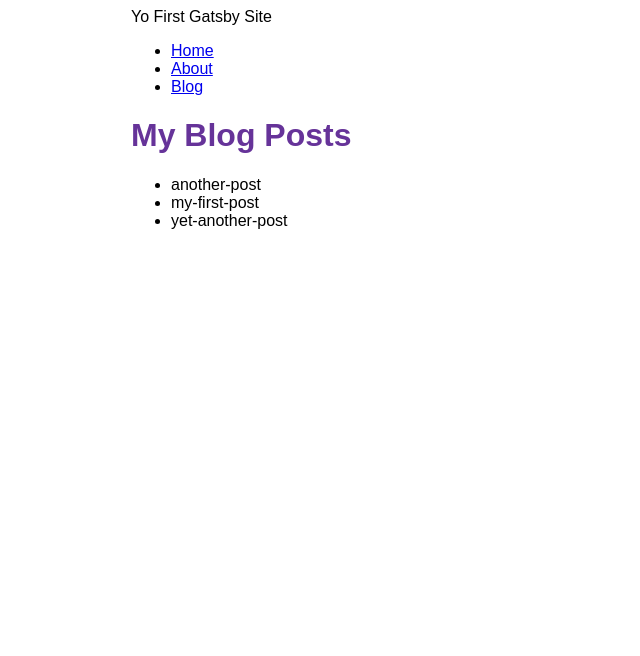
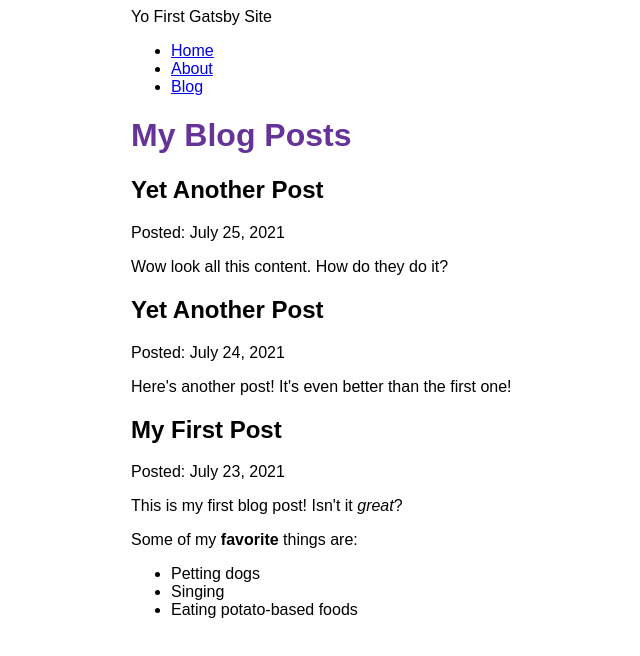
Before and after one commit to dmh247365/my-first-gatsby-site, a Gatsby site: page /blog in a window 1280 px wide. Shown: the whole page, without its empty margins (259-899 px from the left). Built offline with nearby package versions, Linux system fonts and the light colour scheme; Gatsby itself is replaced by a stand-in of ours.

Commit message:
Finished Gasby Tut part 5

```diff
--- a/blog/another-post.mdx
+++ b/blog/another-post.mdx
@@ -0,0 +1,6 @@
+---
+title: "Yet Another Post"
+date: "2021-07-24"
+---
+
+Here's another post! It's even better than the first one!
--- a/blog/my-first-post.mdx
+++ b/blog/my-first-post.mdx
@@ -0,0 +1,12 @@
+---
+title: "My First Post"
+date: "2021-07-23"
+---
+
+This is my first blog post! Isn't it *great*?
+
+Some of my **favorite** things are:
+
+* Petting dogs
+* Singing
+* Eating potato-based foods
--- a/blog/yet-another-post.mdx
+++ b/blog/yet-another-post.mdx
@@ -0,0 +1,6 @@
+---
+title: "Yet Another Post"
+date: "2021-07-25"
+---
+
+Wow look all this content. How do they do it?
--- a/gatsby-config.js
+++ b/gatsby-config.js
@@ -11,6 +11,7 @@
                 name: `blog`,
                 path: `${__dirname}/blog`,
             }
-        }
+        },
+        "gatsby-plugin-mdx",
     ],
 };
--- a/package.json
+++ b/package.json
@@ -15,8 +15,11 @@
     "clean": "gatsby clean"
   },
   "dependencies": {
+    "@mdx-js/mdx": "^1.6.22",
+    "@mdx-js/react": "^1.6.22",
     "gatsby": "^4.9.0",
     "gatsby-plugin-image": "^2.9.0",
+    "gatsby-plugin-mdx": "^3.9.0",
     "gatsby-plugin-sharp": "^4.9.0",
     "gatsby-source-filesystem": "^4.9.0",
     "react": "^17.0.1",
--- a/src/pages/blog.js
+++ b/src/pages/blog.js
@@ -1,28 +1,36 @@
 import * as React from "react"
-import { graphql} from "gatsby";
+import { graphql} from "gatsby"
+import { MDXRenderer } from 'gatsby-plugin-mdx'
 import Layout from '../components/layout'
 
 const BlogPage = ({ data }) => {
     return (
         <Layout pageTitle="My Blog Posts">
-            <ul>
-                {
-                    data.allFile.nodes.map(node => (
-                        <li key={node.name}>
-                            {node.name}
-                        </li>
-                    ))
-                }
-            </ul>
+            {
+                data.allMdx.nodes.map((node) => (
+                    <article key={node.id}>
+                        <h2>{node.frontmatter.title}</h2>
+                        <p>Posted: {node.frontmatter.date}</p>
+                        <MDXRenderer>
+                            {node.body}
+                        </MDXRenderer>
+                    </article>
+                ))
+            }
         </Layout>
     )
 }
 
 export const query = graphql`
   query {
-    allFile {
+    allMdx(sort: {fields: frontmatter___date, order: DESC}) {
       nodes {
-        name
+        frontmatter {
+          date(formatString: "MMMM D, YYYY")
+          title
+        }
+        id
+        body
       }
     }
   }
```
Also changed, not shown: 1 other file.
